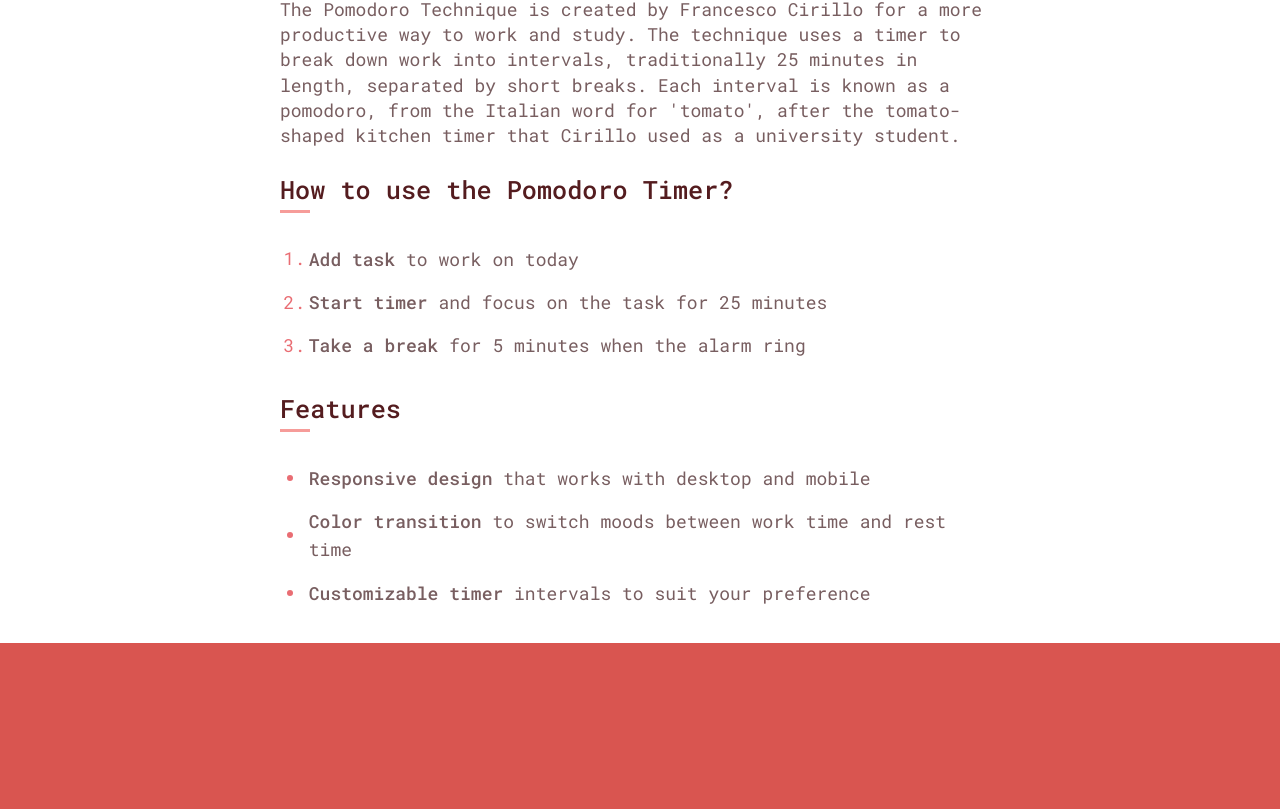
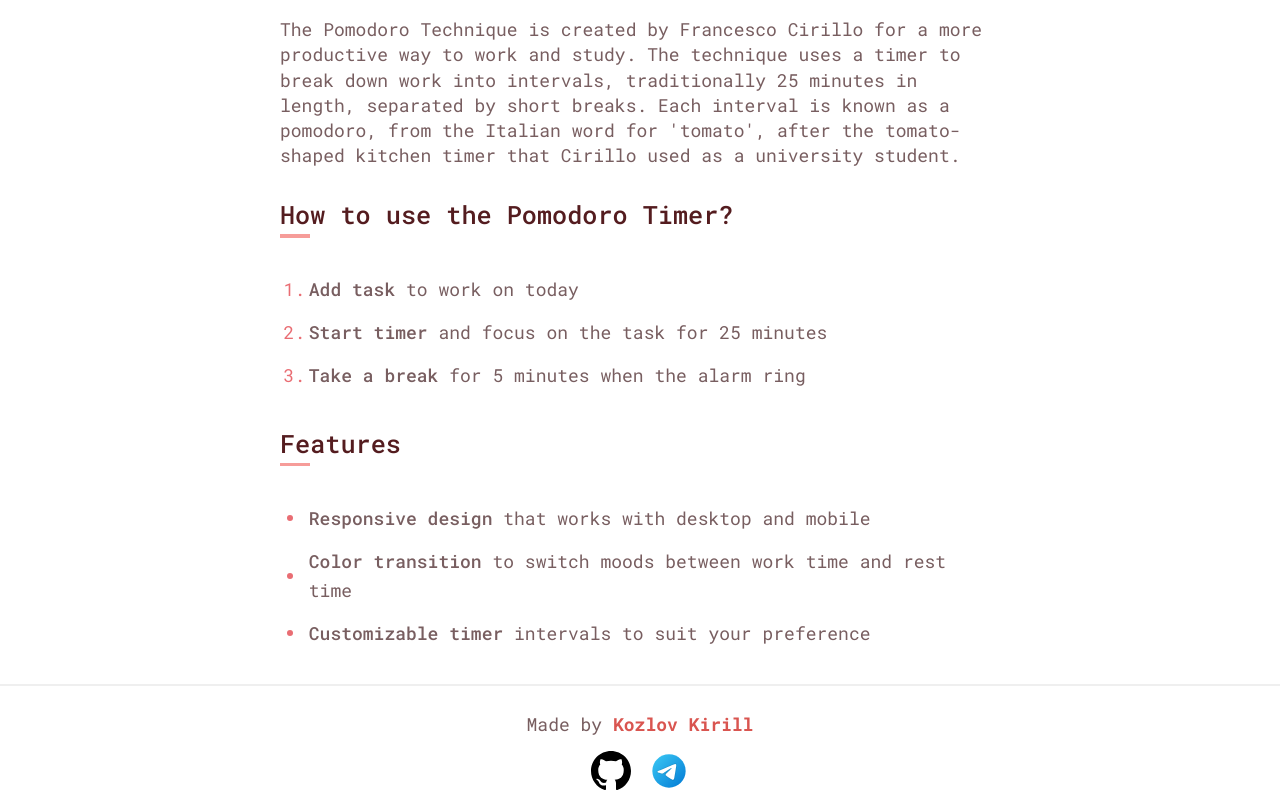
Before and after one commit to KozloffKirill/pomodoro-timer, a React (Create React App) app: page / in a window 1280 px wide. Shown: the part 901-1710 px from the top of the page. Before the commit the page ends 1544 px from the top, so only its background shows below. Built offline with nearby package versions, Linux system fonts and the light colour scheme; the HTML template or start-up script is replaced by a standard one.

Commit message:
created and implemented Footer component

```diff
--- a/src/App.js
+++ b/src/App.js
@@ -1,4 +1,5 @@
 import './App.css';
+import Footer from './components/Footer/Footer';
 import Header from './components/Header/Header';
 import PomodoroInfo from './components/PomodoroInfo/PomodoroInfo';
 import PomodoroTimer from './components/PomodoroTimer/PomodoroTimer';
@@ -11,6 +12,7 @@ function App() {
         <PomodoroTimer />
         <PomodoroInfo />
       </main>
+      <Footer />
     </div>
   );
 }
--- /dev/null
+++ b/src/components/Footer/Footer.jsx
@@ -0,0 +1,31 @@
+import React from "react";
+import styles from "./Footer.module.css";
+import github from "../../assets/img/github-icon.svg";
+import telegram from "../../assets/img/telegram-icon.svg";
+
+const Footer = () => {
+
+   return (
+      <footer className={styles.Footer}>
+         <div className={styles.wrapper}>
+            <p className={styles.developer}>
+               Made by <a href="mailto:kirillkozlove39@gmail.com">Kozlov Kirill</a>
+            </p>
+            <ul className={styles.links}>
+               <li>
+                  <a href="https://github.com/KozloffKirill" target="_blank">
+                     <img src={github} width="40" />
+                  </a>
+               </li>
+               <li>
+                  <a href="https://t.me/KKozl0v" target="_blank">
+                     <img src={telegram} width="40" />
+                  </a>
+               </li>
+            </ul>
+         </div>
+      </footer >
+   );
+};
+
+export default Footer;
--- /dev/null
+++ b/src/components/Footer/Footer.module.css
@@ -0,0 +1,41 @@
+.Footer {
+   border-top: 2px solid #efefef;
+   padding: 1.6em 0 1em;
+   background-color: #fff;
+}
+
+.wrapper {
+   max-width: 620px;
+   margin: 0 auto;
+   text-align: center;
+}
+
+.developer {
+   color: rgb(120, 94, 96);
+   margin-bottom: 1em;
+}
+
+.developer a {
+   color: rgb(217 85 80);
+   font-weight: 700;
+   text-decoration: none;
+}
+
+.links {
+   display: flex;
+   justify-content: center;
+}
+
+.links li:not(:last-child) {
+   margin-right: 1em;
+}
+
+.links a {
+   display: inline-block;
+   text-decoration: none;
+   transition: transform 0.6s linear;
+}
+
+.links a:hover {
+   transform: rotate(360deg);
+}
--- a/src/components/PomodoroInfo/PomodoroInfo.module.css
+++ b/src/components/PomodoroInfo/PomodoroInfo.module.css
@@ -23,6 +23,7 @@ h1 {
 .header {
    position: relative;
    font-size: 1.4em;
+   line-height: 1.4em;
    font-weight: 500;
    color: rgb(84, 28, 31);
    padding-bottom: 1.4em;
@@ -35,7 +36,7 @@ h1 {
    width: 1.2em;
    height: 0.14em;
    position: absolute;
-   bottom: 40%;
+   bottom: 1.2em;
    left: 0;
    opacity: 0.6;
 }
```
Also changed, not shown: src/assets/img/github-icon.svg (added), src/assets/img/telegram-icon.svg (added).
